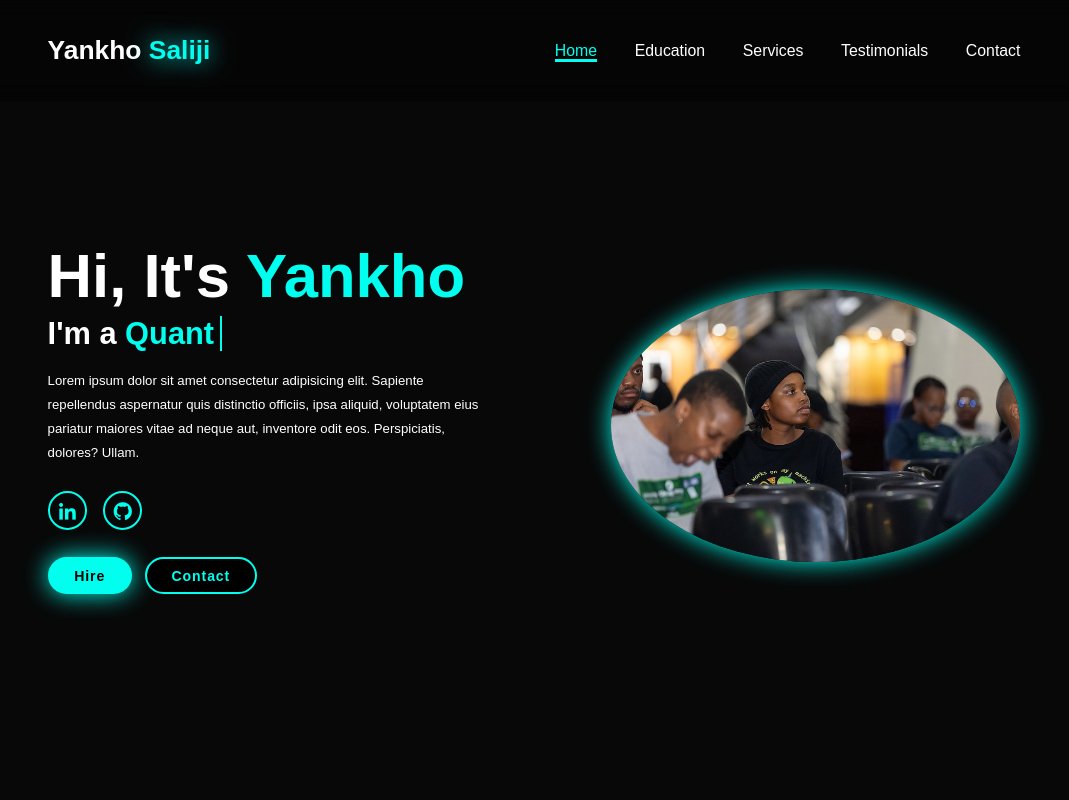
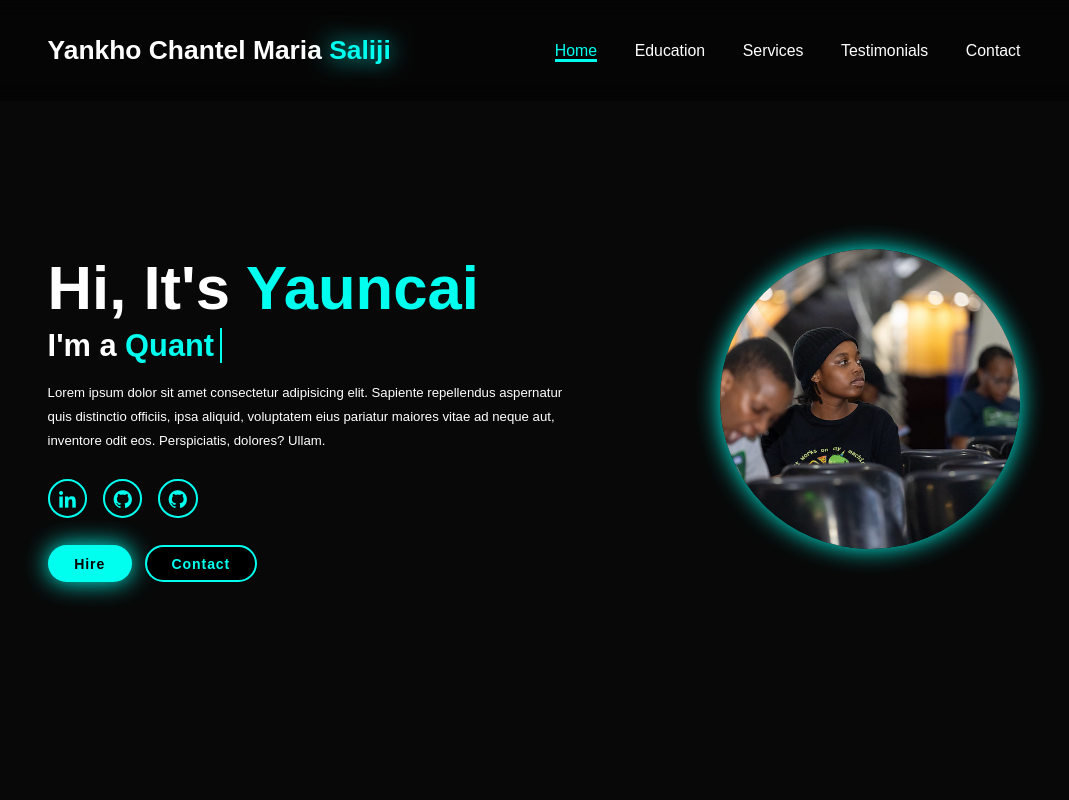
Before and after one commit to Yauncai/Yauncai_portfolio, a plain HTML site: page index.html in a window 1280 px wide. Shown: the top 800 px of the page, without its empty margins (106-1175 px from the left). Drawn offline with nearby package versions, Linux system fonts and the light colour scheme.

Commit message:
added the other github profile, and fixed the image to be more rounder

```diff
--- a/index.html
+++ b/index.html
@@ -11,7 +11,7 @@
 
 
         <header class="header">
-            <a href="#home" class="logo">Yankho
+            <a href="#home" class="logo">Yankho Chantel Maria
                 <!-- Yankho Chantel Maria Saliji -->
                 <span>Saliji</span></a>
 
@@ -28,7 +28,7 @@
 
         <section class="home" id="home">
             <div class="home-content">
-                <h1>Hi, It's <span>Yankho</span></h1>
+                <h1>Hi, It's <span>Yauncai</span></h1>
                 <h3 class="text-animation"> I'm a <span></span></h3>
                 <p>Lorem ipsum dolor sit amet consectetur adipisicing elit.
                     Sapiente repellendus aspernatur quis distinctio officiis, ipsa aliquid,
@@ -37,6 +37,8 @@
                     <div class="social-icons">
                         <a href="https://www.linkedin.com/in/yankho-chantel-maria-saliji" target="_blank"><i class='bx bxl-linkedin'></i></a>
                         <a href="https://github.com/21Saliji" target="_blank"><i class='bx bxl-github'></i></a>
+                        <a href="https://github.com/Yauncai" target="_blank"><i class='bx bxl-github'></i></a>
+
                         <!-- <a href="#"><i class='bx bxl-twitter'></i></a> -->
                         <!-- <a href="#"><i class='bx bxl-facebook'></i></a> -->
                     </div>
--- a/style.css
+++ b/style.css
@@ -101,13 +101,10 @@ span{
     margin-top: 1.5rem;
     line-height: 1;
 }
-.home-img{
-    border-radius: 50%;
-}
-.home-img img{
-    position: relative;
-    top: 3rem;
-    width: 32vw;
+.home-img img {
+    width: 300px;
+    height: 300px;
+    object-fit: cover;
     border-radius: 50%;
     box-shadow: 0 0 25px var(--main-color);
     cursor: pointer;
```
